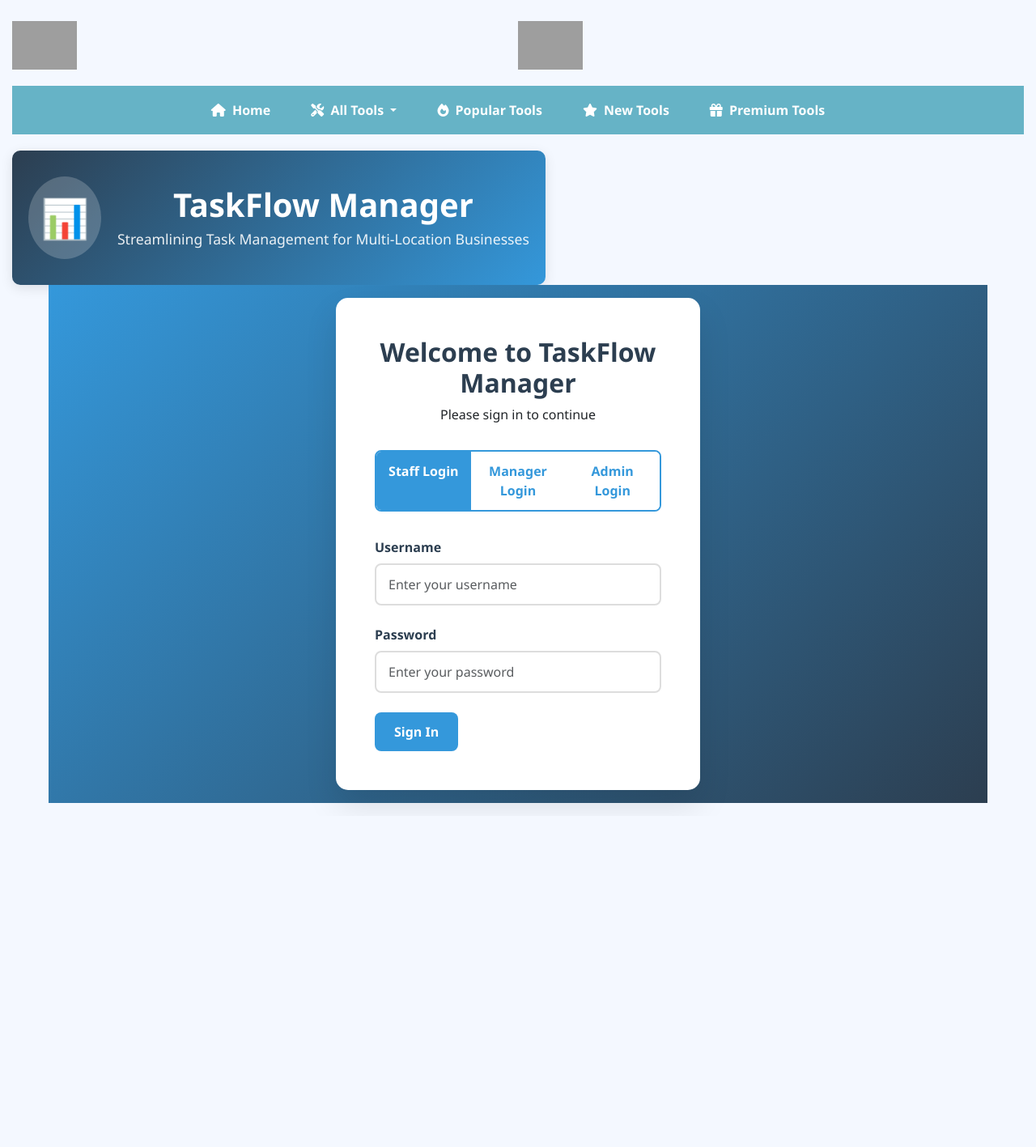
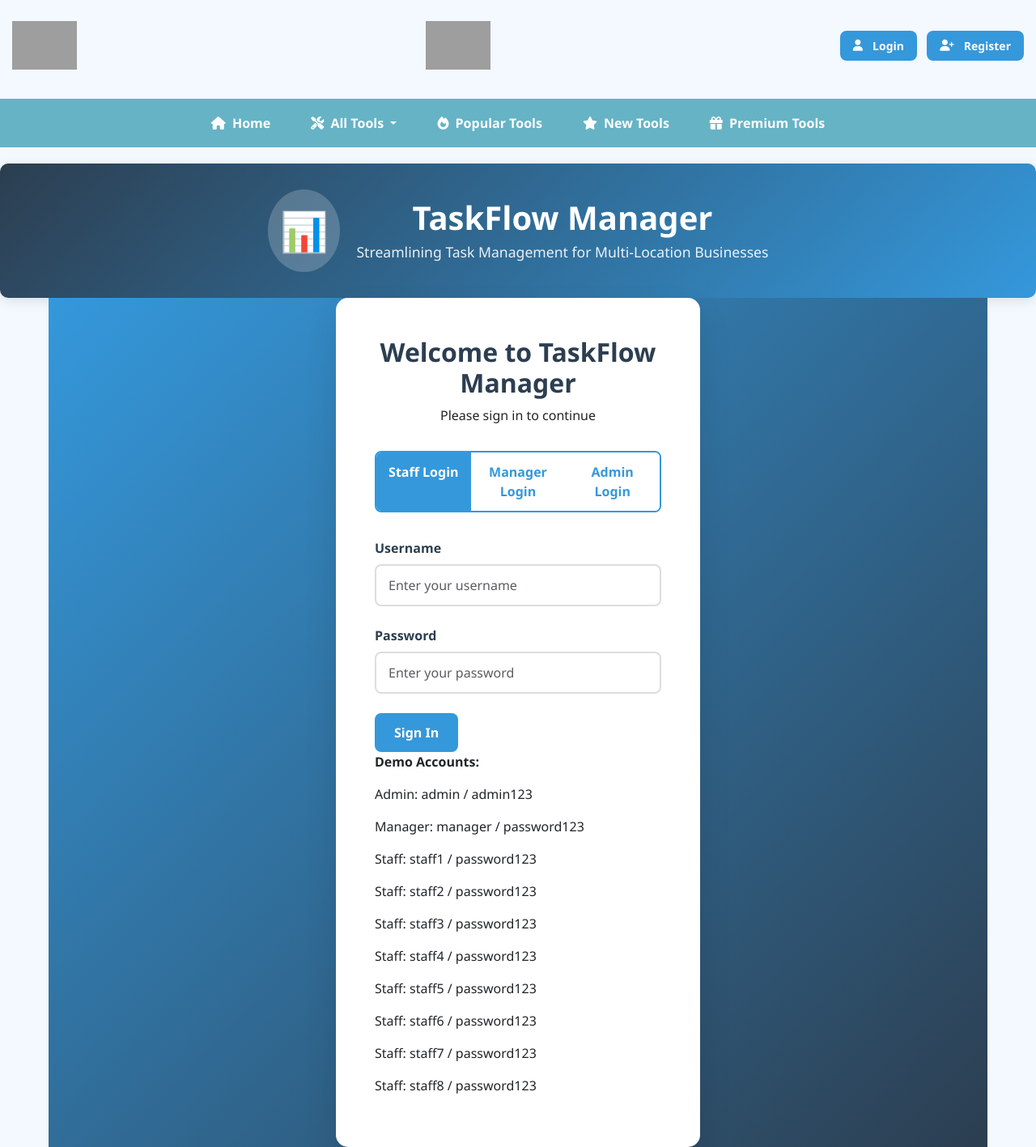
Before and after one commit to ssneon1/FYF, a Flask app: page / in a window 1280 px wide. Shown: the whole page at 81% size. Before the commit the page ends 996 px from the top, so only its background shows below. Run offline with Flask 3, Linux system fonts and the light colour scheme; grey boxes are pictures that could not be loaded.

Commit message:
Enhance header with buttons and demo account info
Added login and register buttons to the header. Included demo account information for user reference. Updated shop branch options in the filter section.

```diff
--- a/templates/index.html
+++ b/templates/index.html
@@ -20,6 +20,18 @@
   <div class="header-banner text-center flex-grow-1">
     <img src="https://i.ibb.co/8DN2xRY6/Fill-Your-Form-Banner.png" alt="FYF Banner" class="img-fluid" height="60">
   </div>
+
+  <!-- Buttons -->
+  <div class="header-buttons">
+    <button class="btn btn-primary btn-sm me-2">
+      <i class="fa fa-user me-1"></i> Login
+    </button>
+    <button class="btn btn-outline-primary btn-sm">
+      <i class="fa fa-user-plus me-1"></i> Register
+    </button>
+  </div>
+</div>
+
 
   <!-- Main Navigation -->
   <nav class="navbar navbar-expand-lg navbar-light bg-lightblue">
@@ -127,7 +139,6 @@
         </ul>
         <div class="user-info">
           <span id="userRoleDisplay">Staff User</span>
-          <button class="btn btn-outline-secondary" id="themeToggle"><i class="fas fa-moon"></i> Dark Mode</button>
           <button class="logout-btn" id="logoutBtn"><i class="fas fa-sign-out-alt"></i> Logout</button>
         </div>
       </div>
@@ -165,6 +176,19 @@
             <button type="submit" class="btn">Sign In</button>
           </form>
 
+          <div class="demo-accounts">
+            <p><strong>Demo Accounts:</strong></p>
+            <p>Admin: admin / admin123</p>
+            <p>Manager: manager / password123</p>
+            <p>Staff: staff1 / password123</p>
+            <p>Staff: staff2 / password123</p>
+            <p>Staff: staff3 / password123</p>
+            <p>Staff: staff4 / password123</p>
+            <p>Staff: staff5 / password123</p>
+            <p>Staff: staff6 / password123</p>
+            <p>Staff: staff7 / password123</p>
+            <p>Staff: staff8 / password123</p>
+          </div>
         </div>
       </div>
     </section>
@@ -181,10 +205,6 @@
             <option value="last30">Last 30 Days</option>
             <option value="all">All Time</option>
           </select>
-        </div>
-        <div class="quick-actions">
-          <a class="btn" id="exportCsvBtn" href="/api/export/tasks.csv"><i class="fas fa-file-export"></i> Export Tasks CSV</a>
-          <button class="btn" id="createAnnouncementBtn" style="display:none"><i class="fas fa-bullhorn"></i> Create Announcement</button>
         </div>
       </div>
 
@@ -213,14 +233,6 @@
         <div class="report-cards" id="winnersCards">
           <!-- Winners will be populated here -->
         </div>
-      </div>
-
-      <!-- Announcements -->
-      <div class="reports-container" id="announcementsContainer">
-        <h3>Announcements</h3>
-        <ul id="announcementsList">
-          <!-- Announcements will be populated here -->
-        </ul>
       </div>
 
       <!-- Overdue Tasks Alert -->
@@ -277,7 +289,6 @@
       <div class="dashboard-header">
         <h2>Task Management</h2>
         <button class="btn" id="addTaskBtn"><i class="fas fa-plus"></i> Add New Task</button>
-        <button class="btn" id="autoAssignBtn" style="display:none"><i class="fas fa-network-wired"></i> Auto-Assign Pending</button>
       </div>
 
       <!-- Filter Section -->
@@ -304,8 +315,8 @@
             <label for="filterBranch">Branch</label>
             <select id="filterBranch" class="form-control">
               <option value="all">All Branches</option>
-              <option value="SHOP-A">Bank Road</option>
-              <option value="SHOP-B">University Road</option>
+              <option value="SHOP-A">Shop A</option>
+              <option value="SHOP-B">Shop B</option>
             </select>
           </div>
 
@@ -583,9 +594,6 @@
         <h2>Staff Panel - All Tasks Overview</h2>
         <div class="user-info">
           <span>Welcome, <strong id="currentStaffName">Staff Member</strong></span>
-          <span id="attendanceStatus" class="ms-3"></span>
-          <button class="btn" id="checkInBtn"><i class="fas fa-sign-in-alt"></i> Check-In</button>
-          <button class="btn" id="checkOutBtn"><i class="fas fa-sign-out-alt"></i> Check-Out</button>
         </div>
       </div>
 
```
